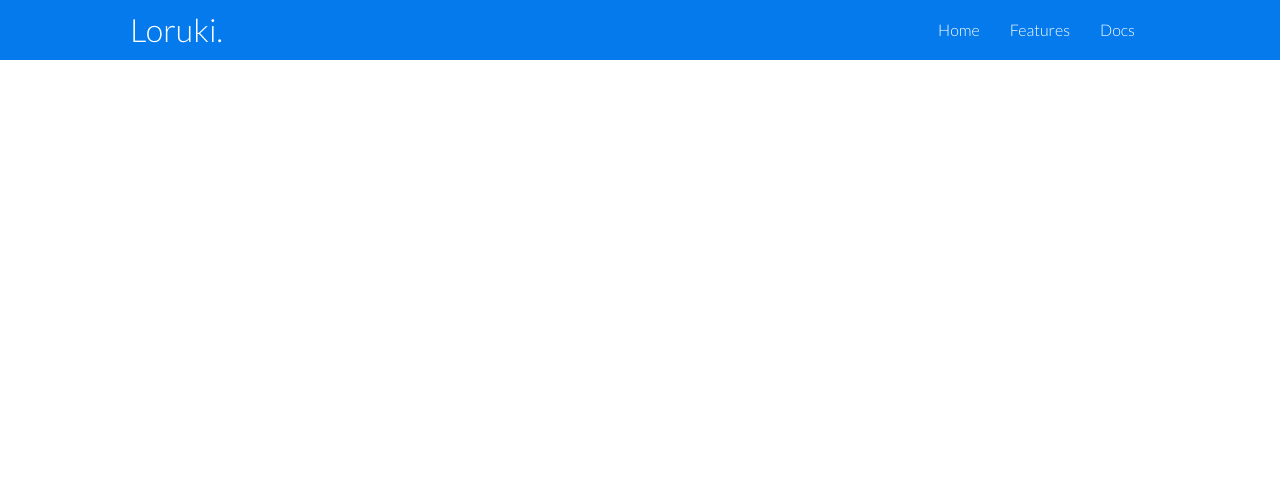
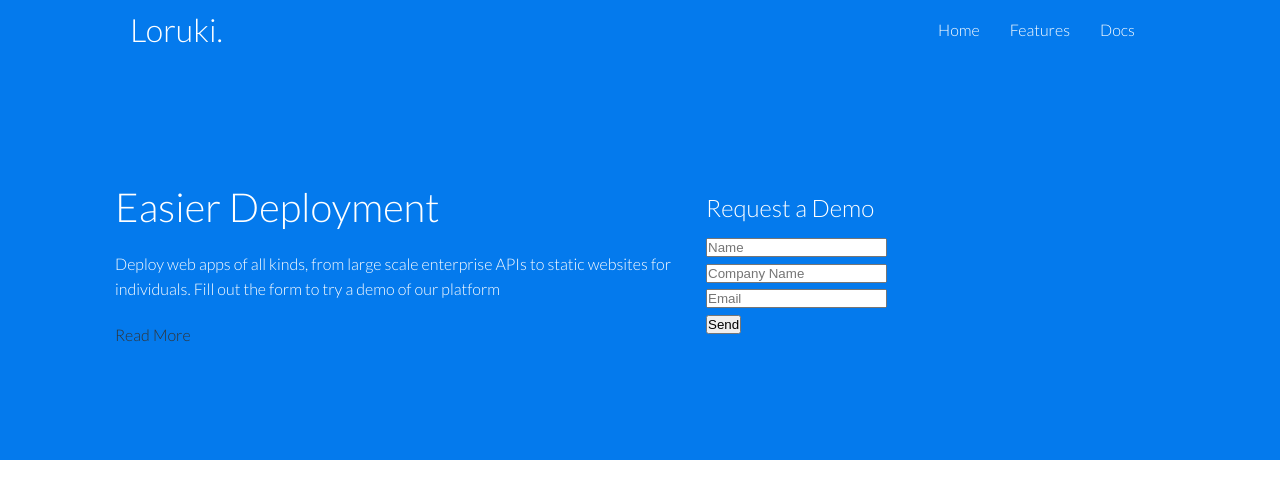
Before and after one commit to IanCode09/loruki-website-master, a plain HTML site: page index.html in a window 1280 px wide. Drawn offline with Linux system fonts and the light colour scheme.

Commit message:
Showcase Area & Grid

```diff
--- a/css/style.css
+++ b/css/style.css
@@ -1,4 +1,8 @@
 @import url('https://fonts.googleapis.com/css2?family=Lato:wght@300&display=swap');
+
+:root {
+    --primary-color: #047aed
+}
 
 * {
     box-sizing: border-box;
@@ -35,8 +39,9 @@ img {
     width: 100%;
 }
 
+/* Navbar */
 .navbar {
-    background-color: #047aed;
+    background-color: var(--primary-color);
     color: #fff;
     height: 60px;
 }
@@ -59,6 +64,29 @@ img {
     border-bottom: 2px #fff solid;
 }
 
+/* Showcase */
+.showcase {
+    height: 400px;
+    background-color: var(--primary-color);
+    color: #fff;
+    position: relative;
+}
+
+.showcase h1 {
+    font-size: 40px;
+}
+
+.showcase p {
+    margin: 20px 0;
+}
+
+.showcase .grid {
+    grid-template-columns: 55% 45%;
+    gap: 30px;
+}
+
+
+/* Utilities */
 .container {
     max-width: 1100px;
     margin: 0 auto;
@@ -72,3 +100,12 @@ img {
     align-items: center;
     height: 100%;
 }
+
+.grid {
+    display: grid;
+    grid-template-columns: repeat(2, 1fr);
+    gap: 20px;
+    justify-content: center;
+    align-items: center;
+    height: 100%;
+}
--- a/index.html
+++ b/index.html
@@ -21,5 +21,36 @@
             </nav>
         </div>
     </div>
+
+    <!-- Showcase -->
+    <section class="showcase">
+        <div class="container grid">
+            <div class="showcase-text">
+                <h1>Easier Deployment</h1>
+                <p>
+                    Deploy web apps of all kinds, from large scale enterprise APIs to static websites for individuals. Fill out the form to try a demo of our platform
+                </p>
+                <a href="features.html" class="btn btn-outline">Read More</a>
+            </div>
+
+            <div class="showcase-form card">
+                <h2>Request a Demo</h2>
+                <form>
+                    <div class="form-control">
+                        <input type="text" name="name" placeholder="Name" required>
+                    </div>
+                    <div class="form-control">
+                        <input type="text" name="company" placeholder="Company Name" required>
+                    </div>
+                    <div class="form-control">
+                        <input type="email" name="email" placeholder="Email" required>
+                    </div>
+                    <input type="submit" value="Send" class="btn btn-primary">
+                </form>
+            </div>
+        </div>
+
+
+    </section>
 </body>
 </html>
```
